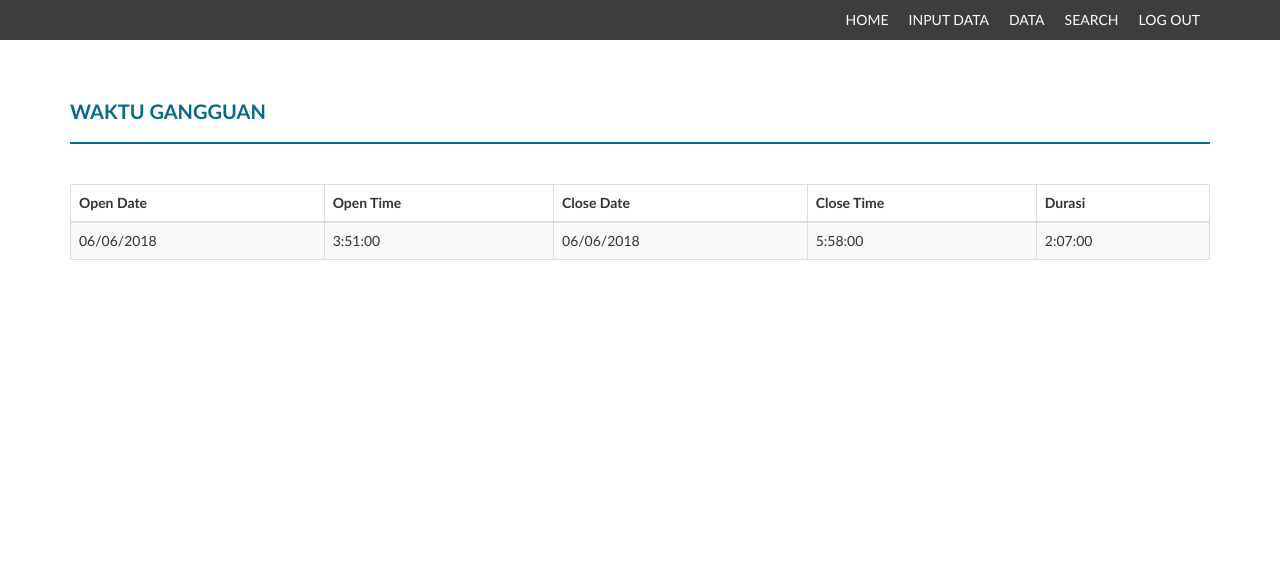
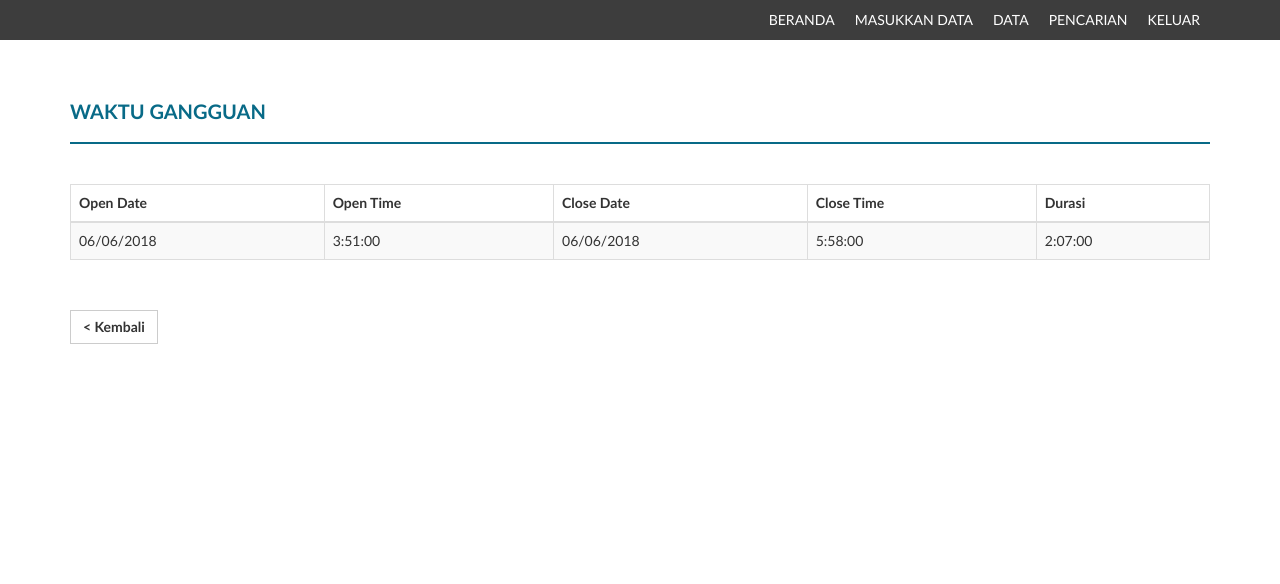
Before and after one commit to monicandani/PLN_WAN, a CodeIgniter app: page /database/c_main/waktu in a window 1280 px wide. Shown: the part 143-727 px from the top of the page. Run offline with CodeIgniter, Linux system fonts and the light colour scheme; some libraries are stand-ins or nearby versions.

Commit message:
add button waktu

```diff
--- a/application/views/waktu.php
+++ b/application/views/waktu.php
@@ -57,11 +57,11 @@
                 <div class="col-md-12">
                     <div class="navbar-collapse collapse ">
                         <ul id="menu-top" class="nav navbar-nav navbar-right">
-                            <li><a href="<?php echo base_url();?>c_main/home">Home</a></li>
-                            <li><a href="<?php echo base_url();?>c_main/v1">Input Data</a></li>
+                            <li><a href="<?php echo base_url();?>c_main/home">Beranda</a></li>
+                            <li><a href="<?php echo base_url();?>c_main/v1">Masukkan Data</a></li>
                             <li><a href="<?php echo base_url();?>c_main/v2">Data</a></li>
-                            <li><a href="<?php echo base_url();?>c_main/search">Search</a></li>
-                            <li><a href="<?php echo base_url();?>c_main/index">Log Out</a></li>
+                            <li><a href="<?php echo base_url();?>c_main/search">Pencarian</a></li>
+                            <li><a href="<?php echo base_url();?>c_main/index">Keluar</a></li>
                         </ul>
                     </div>
                 </div>
@@ -70,6 +70,7 @@
             </div>
         </div>
     </section>
+
 
     <!-- MENU SECTION END-->
 <div class="content-wrapper">
@@ -104,6 +105,10 @@
                                         </tr>
                                     </tbody>
                                 </table>
+                                <br>
+
+                                    <button href="<?php echo base_url('c_main/v2');?>" type="button" class="btn btn-default" > <b> < Kembali</b></button>
+
                             </div>
                         </div>
                     </div>
@@ -112,6 +117,8 @@
             </div>
         </div>
     </div>
+
+
 
 
        <!-- CONTENT-WRAPPER SECTION END-->
```
Also changed, not shown: application/views/edit.php (+5 -5 lines).
